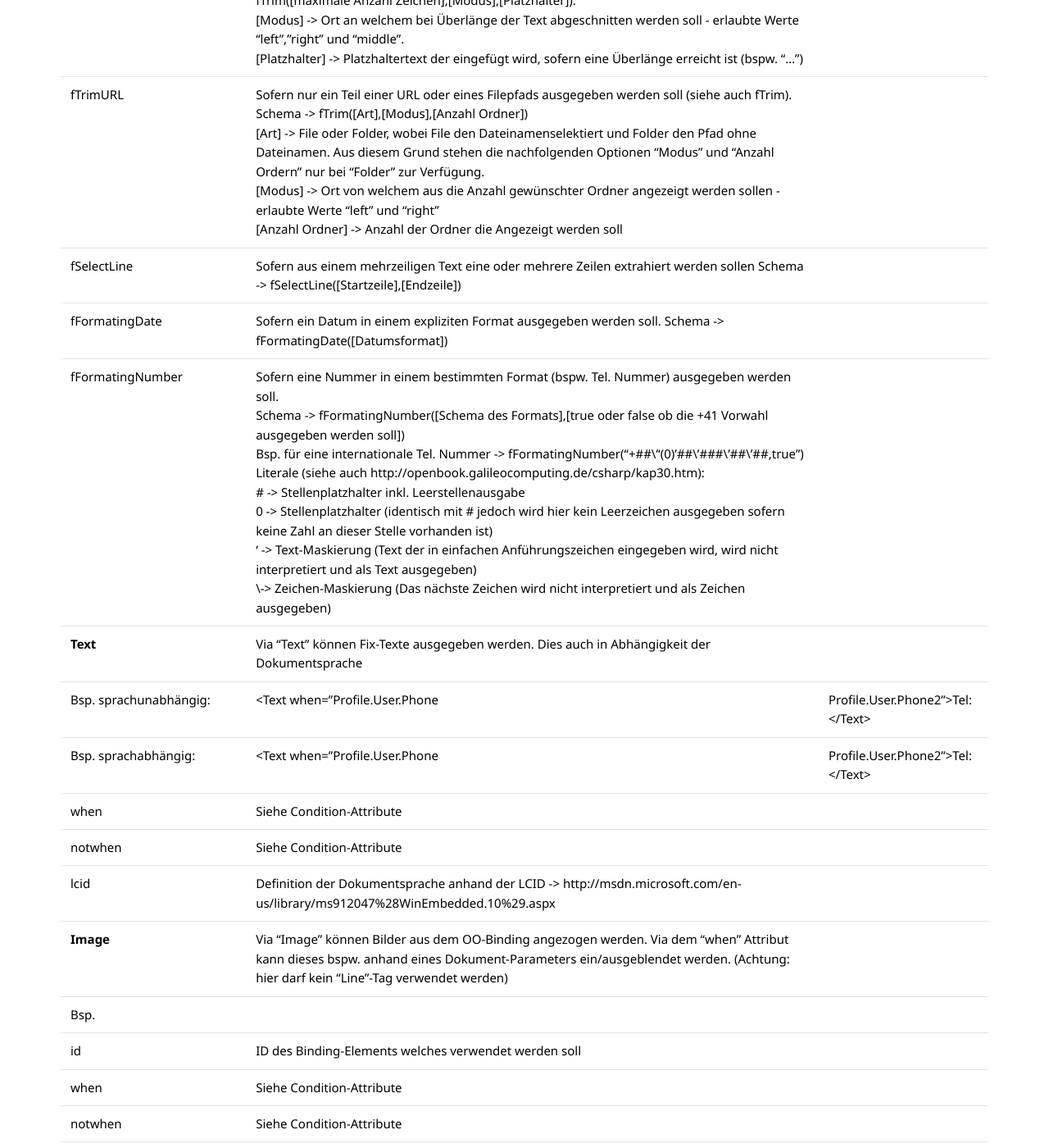
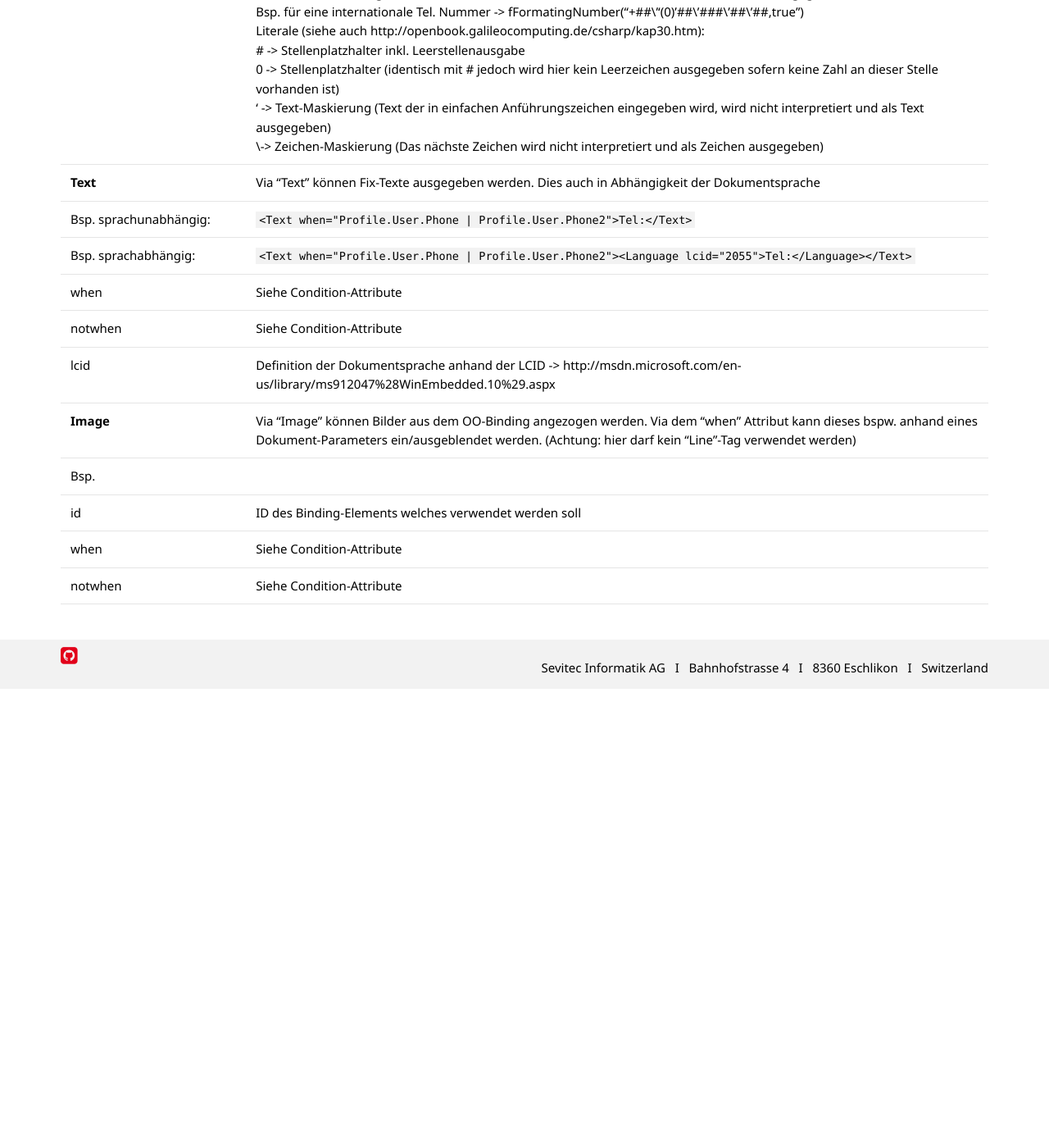
Before and after one commit to primesoft-group/oneoffixx-docs, a Jekyll site: the page built from _pages/docfunc/de/df-scripts.md, in a window 1280 px wide and 1400 px high, scrolled down 4274 px. Shown: the whole window at 82% size. Built offline with Jekyll 4.4.1, drawn with Linux system fonts in a browser that asks for light colours; nearby versions of some CDN libraries; some web fonts are replaced; after the commit the page ends 5114 px from its top, so only the background shows below that.

Commit message:
inlinecode bei scripts

```diff
--- a/_pages/docfunc/de/df-scripts.md
+++ b/_pages/docfunc/de/df-scripts.md
@@ -113,8 +113,8 @@ fSelectLine | Sofern aus einem mehrzeiligen Text eine oder mehrere Zeilen extrah
 fFormatingDate | Sofern ein Datum in einem expliziten Format ausgegeben werden soll. Schema -> fFormatingDate([Datumsformat])
 fFormatingNumber | Sofern eine Nummer in einem bestimmten Format (bspw. Tel. Nummer) ausgegeben werden soll. <br/> Schema -> fFormatingNumber([Schema des Formats],[true oder false ob die +41 Vorwahl ausgegeben werden soll]) <br/> Bsp. für eine internationale Tel. Nummer -> fFormatingNumber("+##\\''(0)'##\\'###\\'##\\'##,true") <br/> Literale (siehe auch http://openbook.galileocomputing.de/csharp/kap30.htm): <br/> # -> Stellenplatzhalter inkl. Leerstellenausgabe <br/> 0 -> Stellenplatzhalter (identisch mit # jedoch wird hier kein Leerzeichen ausgegeben sofern keine Zahl an dieser Stelle vorhanden ist) <br/> ' -> Text-Maskierung (Text der in einfachen Anführungszeichen eingegeben wird, wird nicht interpretiert und als Text ausgegeben) <br/> \\-> Zeichen-Maskierung (Das nächste Zeichen wird nicht interpretiert und als Zeichen ausgegeben)
 __Text__ | Via "Text" können Fix-Texte ausgegeben werden. Dies auch in Abhängigkeit der Dokumentsprache
-Bsp. sprachunabhängig: | <Text when="Profile.User.Phone | Profile.User.Phone2">Tel:</Text>
-Bsp. sprachabhängig: | <Text when="Profile.User.Phone | Profile.User.Phone2"><Language lcid="2055">Tel:</Language></Text>
+Bsp. sprachunabhängig: | `<Text when="Profile.User.Phone | Profile.User.Phone2">Tel:</Text>`
+Bsp. sprachabhängig: | `<Text when="Profile.User.Phone | Profile.User.Phone2"><Language lcid="2055">Tel:</Language></Text>`
 when | Siehe Condition-Attribute
 notwhen | Siehe Condition-Attribute
 lcid | Definition der Dokumentsprache anhand der LCID -> http://msdn.microsoft.com/en-us/library/ms912047%28WinEmbedded.10%29.aspx
```
